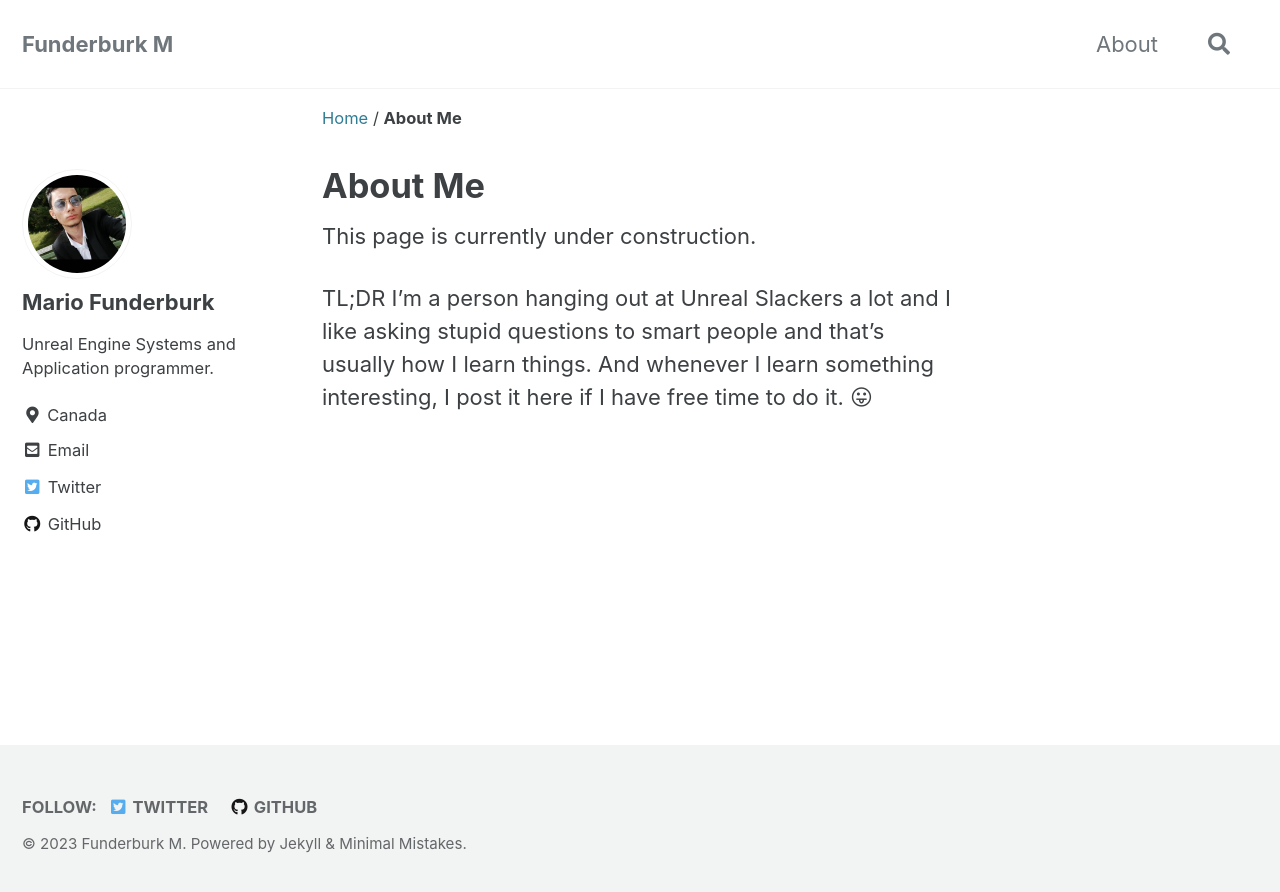
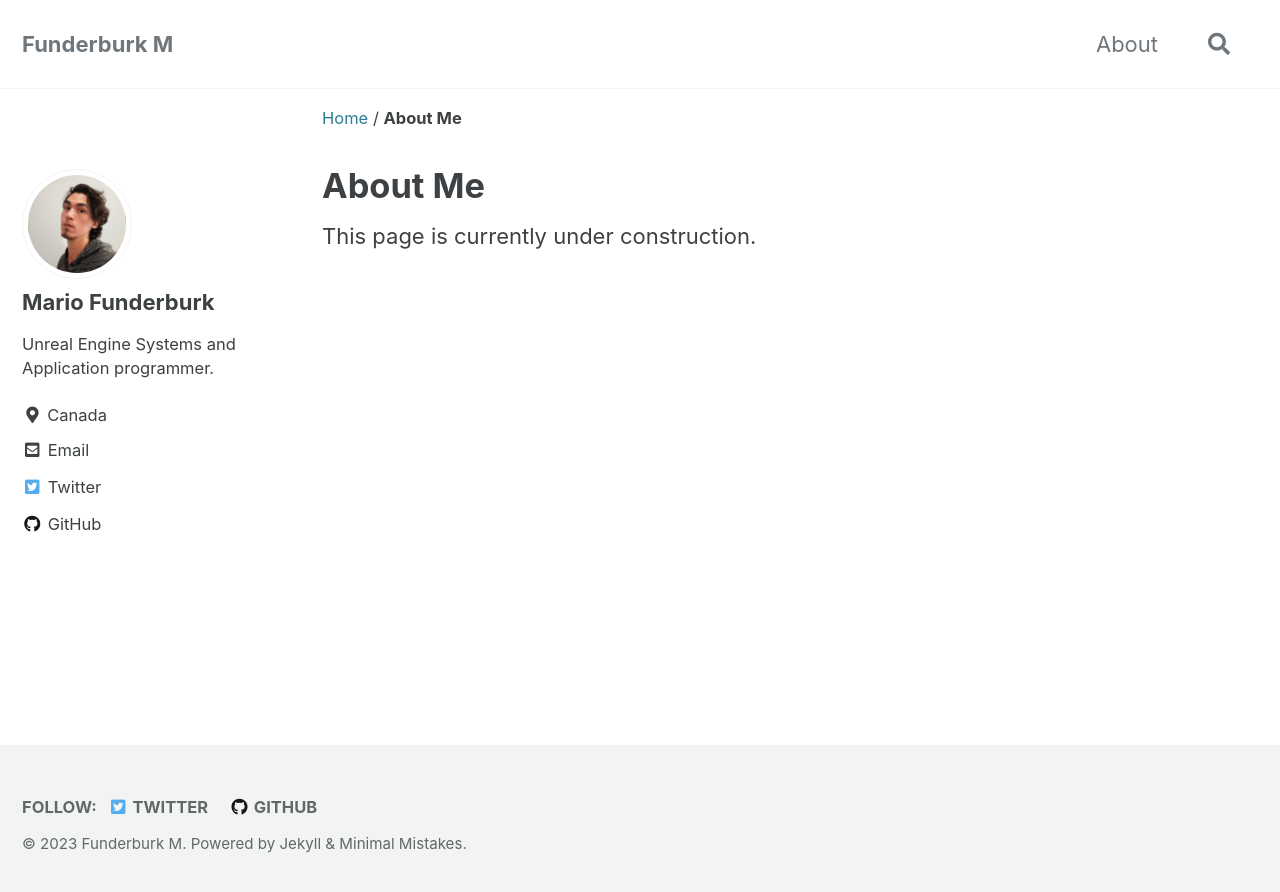
Before and after one commit to FunderburkM/FunderburkM.github.io, a Jekyll site: the page built from _pages/about.md, in a window 1280 px wide. Shown: the top 892 px of the page. Built offline with Jekyll 4.4.1, drawn with Linux system fonts in a browser that asks for light colours; cached includes are drawn as plain includes.

Commit message:
File Updates

```diff
--- a/_pages/about.md
+++ b/_pages/about.md
@@ -6,5 +6,3 @@ author_profile: true
 ---
 
 This page is currently under construction.
-
-TL;DR I'm a person hanging out at Unreal Slackers a lot and I like asking stupid questions to smart people and that's usually how I learn things. And whenever I learn something interesting, I post it here if I have free time to do it. 😛
```
Also changed, not shown: assets/images/Meta.jpg, assets/images/per-post/blueprint-performance/bluemans-bp-horror.png (deleted), assets/images/per-post/blueprint-performance/impure-node.png (deleted), assets/images/per-post/blueprint-performance/launch-code-print.png (deleted), assets/images/per-post/blueprint-performance/pure-node.png (deleted), assets/images/per-post/blueprint-performance/too-many-params.png (deleted), assets/images/per-post/blueprint-performance/ue-tech-debt-sucks.png (deleted).
